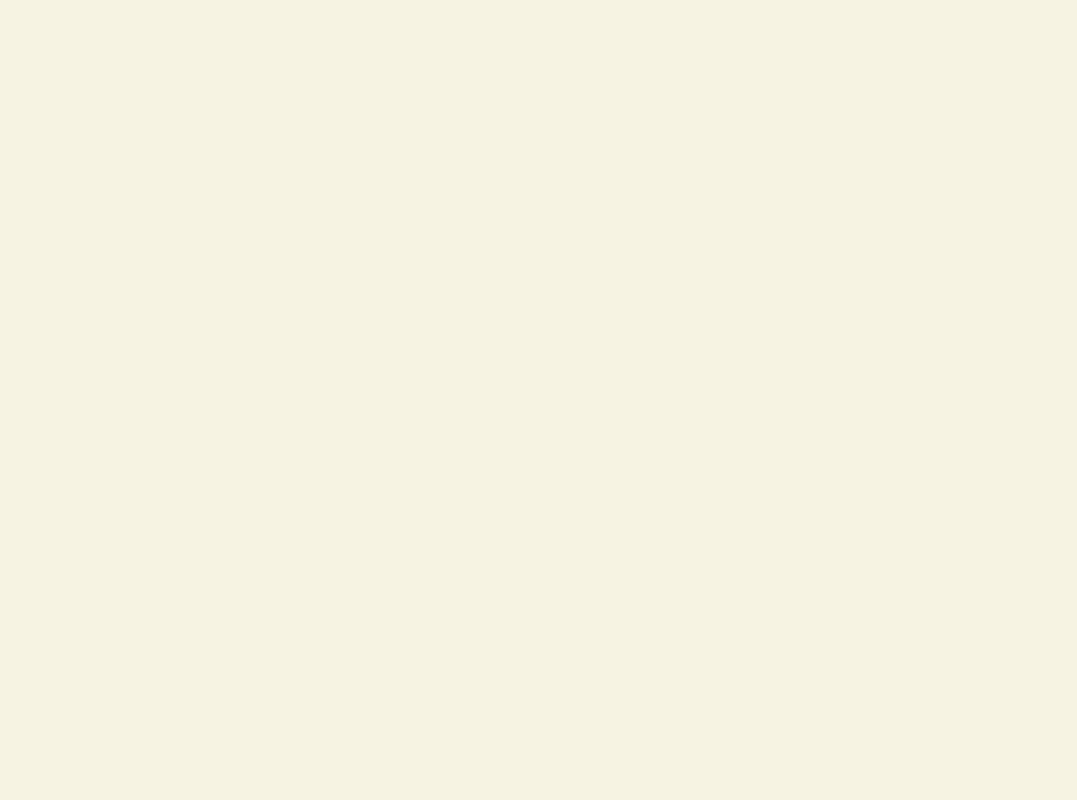
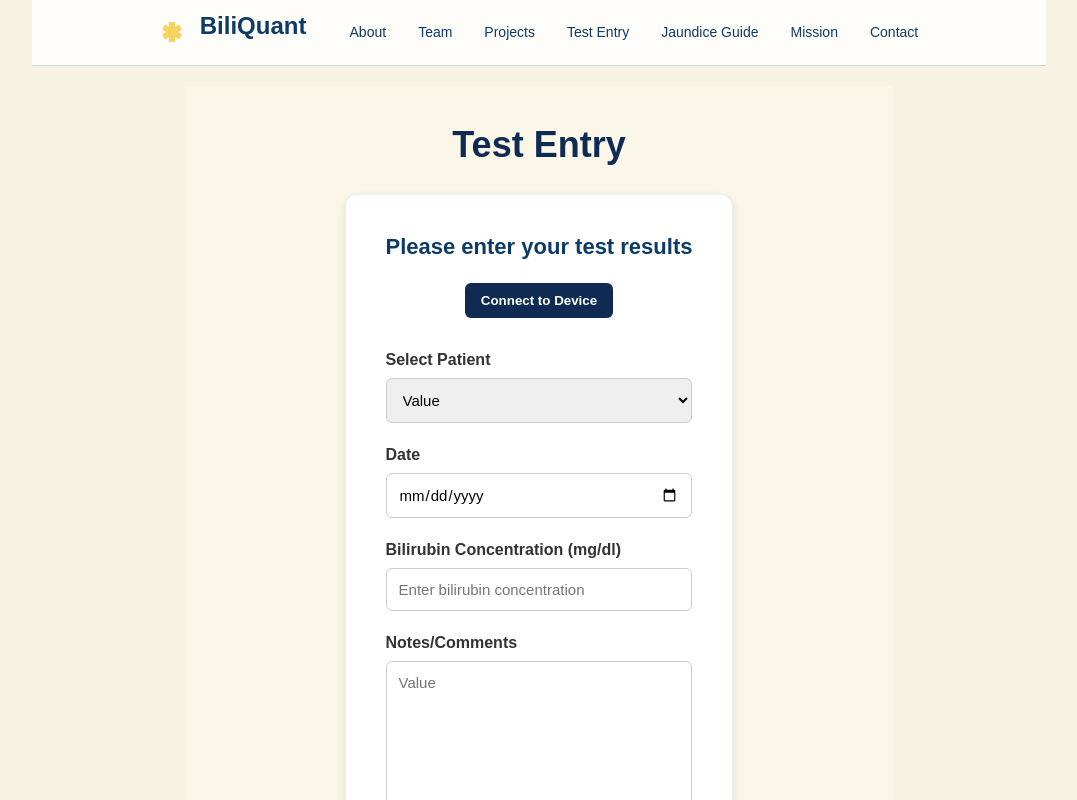
Before and after one commit to qbit-queensu/biliquant-app, a React (Vite) app in the folder bili-app/: page /test_entry in a window 1280 px wide. Before the commit this address had no page. Shown: the top 800 px of the page, without its empty margins (101-1178 px from the left). Built offline with nearby package versions, Linux system fonts and the light colour scheme.

Commit message:
added test entry page

```diff
--- a/bili-app/src/App.jsx
+++ b/bili-app/src/App.jsx
@@ -5,6 +5,7 @@ import AboutQBiT from "./pages/AboutQBiT";
 import ContactUs from "./pages/ContactUs";
 import JaundiceGuide from "./pages/jaundice";
 import BilliQuantMission from "./pages/mission";
+import TestEntry from "./pages/TestEntry";
 import "./App.css";
 
 function App() {
@@ -16,6 +17,7 @@ function App() {
         <Route path="contact" element={<ContactUs />} />
         <Route path="jaundice" element={<JaundiceGuide />} />
         <Route path="mission" element={<BilliQuantMission />} />
+        <Route path="test_entry" element={<TestEntry />} />
       </Route>
     </Routes>
   );
--- a/bili-app/src/components/Navbar.jsx
+++ b/bili-app/src/components/Navbar.jsx
@@ -32,6 +32,9 @@ function Navbar() {
         <Link to="/projects" className={styles.navLink}>
           Projects
         </Link>
+        <Link to ="/test_entry" className={styles.navLink}>
+          Test Entry
+        </Link>
         <Link to="/jaundice" className={styles.navLink}>
           Jaundice Guide
         </Link>
--- /dev/null
+++ b/bili-app/src/pages/TestEntry.css
@@ -0,0 +1,104 @@
+.test-entry-container {
+  background: #faf7e8;
+  min-height: 100vh;
+  padding: 40px 160px;   /* reduced so center works */
+  text-align: center;
+  font-family: Arial, sans-serif;
+
+  /* added so the card can be centered and sized independently */
+  display: flex;
+  flex-direction: column;     /* <-- stack children vertically */
+  align-items: center;        /* <-- center the card and title */
+  justify-content: flex-start;
+  box-sizing: border-box;
+}
+
+/* Page title */
+.page-title {
+  font-size: 36px;
+  color: #0f2a53;
+  margin-bottom: 30px;
+  font-weight: bold;
+}
+
+/* White centered card */
+.form-card {
+  background: #fff;
+  width: 100%;          /* let it fill available space */
+  max-width: 5000px;    /* choose how wide you want it */
+  margin: 0 auto;       /* centers the card */
+  padding: 40px;
+  border-radius: 12px;
+  box-shadow: 0 4px 10px rgba(0,0,0,0.1);
+  border: 1px solid #eee;
+  box-sizing: border-box;
+}
+
+/* Section title */
+.form-title {
+  font-size: 22px;
+  margin-bottom: 25px;
+}
+
+/* Connect button */
+.device-btn-container {
+  text-align: center;
+  margin-bottom: 30px;
+}
+
+.device-btn {
+  background: #0f2a53;
+  color: white;
+  padding: 10px 16px;
+  border: none;
+  border-radius: 6px;
+  cursor: pointer;
+  font-weight: 600;
+}
+
+.device-btn:hover {
+  background: #0a1e3c;
+}
+
+/* Labels */
+label {
+  display: block;
+  font-weight: 600;
+  text-align: left;
+  margin-top: 20px;
+  margin-bottom: 6px;
+  font-size: 16px;
+  color: #333;
+}
+
+/* Inputs */
+input,
+select,
+textarea {
+  width: 100%;
+  padding: 12px;
+  border: 1px solid #ccc;
+  border-radius: 6px;
+  font-size: 15px;
+}
+
+textarea {
+  min-height: 150px;
+}
+
+/* Submit button */
+.submit-btn {
+  width: 100%;
+  margin-top: 25px;
+  padding: 14px;
+  background: #333;
+  color: white;
+  font-size: 16px;
+  border: none;
+  border-radius: 6px;
+  cursor: pointer;
+}
+
+.submit-btn:hover {
+  background: #111;
+}
--- /dev/null
+++ b/bili-app/src/pages/TestEntry.jsx
@@ -0,0 +1,49 @@
+import React from "react";
+import "./TestEntry.css";
+
+export default function TestEntry() {
+  return (
+    <div className="test-entry-container">
+
+      {/* Page Title */}
+      <h1 className="page-title">Test Entry</h1>
+
+      {/* Form Box */}
+      <div className="form-card">
+
+        <h2 className="form-title">Please enter your test results</h2>
+
+        {/* Connect to Device Button */}
+        <div className="device-btn-container">
+          <button className="device-btn">Connect to Device</button>
+        </div>
+
+        {/* Select Patient */}
+        <label>Select Patient</label>
+        <select>
+          <option>Value</option>
+        </select>
+
+        {/* Date */}
+        <label>Date</label>
+        <input type="date" />
+
+        {/* Bilirubin Concentration */}
+        <label>Bilirubin Concentration (mg/dl)</label>
+        <input
+        type="number"
+        step="0.01"
+        placeholder="Enter bilirubin concentration"
+        />
+
+        {/* Notes */}
+        <label>Notes/Comments</label>
+        <textarea placeholder="Value"></textarea>
+
+        {/* Submit */}
+        <button className="submit-btn">Submit</button>
+
+      </div>
+    </div>
+  );
+}
```
